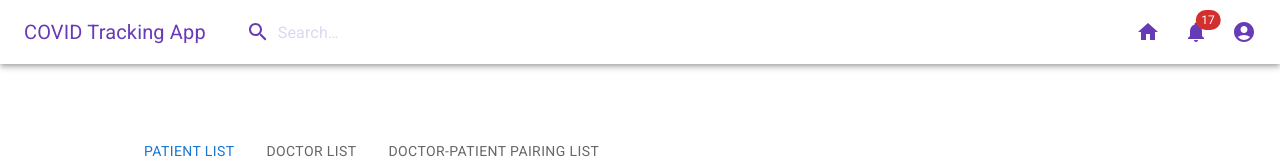
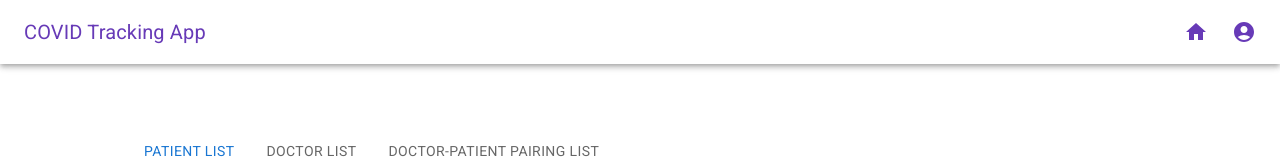
Before and after one commit to guaj/covidtrackingapp, a React (Create React App) app: page /dashboard in a window 1280 px wide. Shown: the top 160 px of the page. Built offline with nearby package versions, Linux system fonts and the light colour scheme.

Commit message:
made the navbar responsive to the user type: -searchbar is not visible to patients -notification badge is only visible to doctors and patients

```diff
--- a/src/components/Navbar/Navbar.js
+++ b/src/components/Navbar/Navbar.js
@@ -55,6 +55,18 @@ const StyledInputBase = styled(InputBase)(({ theme }) => ({
         },
     },
 }));
+
+const usersWithSearchbar = [
+    "doctor",
+    "immigration official",
+    "health official",
+    "admin"
+];
+
+const usersWithNotifications = [
+    "doctor",
+    "patient"
+];
 
 export default function PrimarySearchAppBar() {
     const [anchorEl, setAnchorEl] = React.useState(null);
@@ -125,6 +137,8 @@ export default function PrimarySearchAppBar() {
                 </IconButton>
                 <p>Dashboard</p>
             </MenuItem>
+            {/*Conditional rendering for notifications feature */}
+            {hasNotification() ?
                 <MenuItem>
                     <IconButton
                         size="large"
@@ -137,6 +151,9 @@ export default function PrimarySearchAppBar() {
                     </IconButton>
                     <p>Notifications</p>
                 </MenuItem>
+                : <></>
+            }
+
             <MenuItem onClick={handleProfileMenuOpen}>
                 <IconButton
                     size="large"
@@ -151,6 +168,16 @@ export default function PrimarySearchAppBar() {
             </MenuItem>
         </Menu>
     );
+
+    function hasSearchBar() {
+        let user = JSON.parse(localStorage.getItem("type"));
+        return usersWithSearchbar.includes(user);
+    }
+
+    function hasNotification() {
+        let user = JSON.parse(localStorage.getItem("type"));
+        return usersWithNotifications.includes(user);
+    }
 
     function handleLogout() {
         localStorage.setItem("id", "");
@@ -179,7 +206,8 @@ export default function PrimarySearchAppBar() {
                         </a>
 
                     </Typography>
-                    <Search>
+                    {/*conditional rendering for the searchbar*/}
+                    {hasSearchBar() ? <Search>
                         <SearchIconWrapper>
                             <SearchIcon style={{color: "#673ab7"}}/>
                         </SearchIconWrapper>
@@ -188,11 +216,16 @@ export default function PrimarySearchAppBar() {
                                          inputProps={{ 'aria-label': 'search' }}
                         />
                     </Search>
+                        : <></>}
+
                     <Box sx={{ flexGrow: 1 }} />
                     <Box sx={{ display: { xs: 'none', md: 'flex' } }}>
                         <IconButton href="/dashboard" size="large" aria-label="show 4 new mails" color="inherit">
                             <HomeIcon style={{color: "#673ab7"}}/>
                         </IconButton>
+
+                        {/*conditional rendering for notifications */}
+                        {hasNotification() ?
                             <IconButton
                                 size="large"
                                 aria-label="show 17 new notifications"
@@ -202,6 +235,8 @@ export default function PrimarySearchAppBar() {
                                     <NotificationsIcon style={{color: "#673ab7"}}/>
                                 </Badge>
                             </IconButton>
+                            : <></>
+                        }
                         <IconButton
                             size="large"
                             edge="end"
```
Lines whose indentation alone changed are shown as unchanged.
